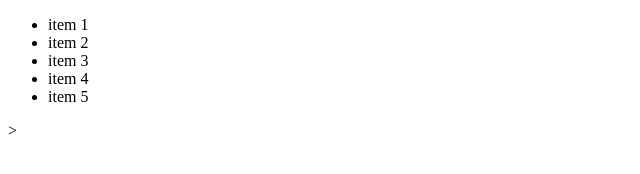
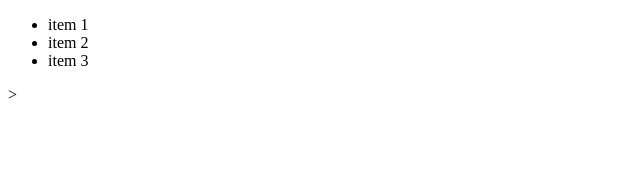
Before and after one commit to ravuthvann/hello-world, a plain HTML site: page index.html in a window 1280 px wide. Shown: the whole page, without its empty margins (0-640 px from the left). Drawn offline with Linux system fonts and the light colour scheme.

Commit message:
TESSSSTING

```diff
--- a/index.html
+++ b/index.html
@@ -15,8 +15,6 @@
   <li>item 1</li>
   <li>item 2</li>
   <li>item 3</li>
-  <li>item 4</li>
-  <li>item 5</li>
 </ul>>
 </body>
 </html>
```
